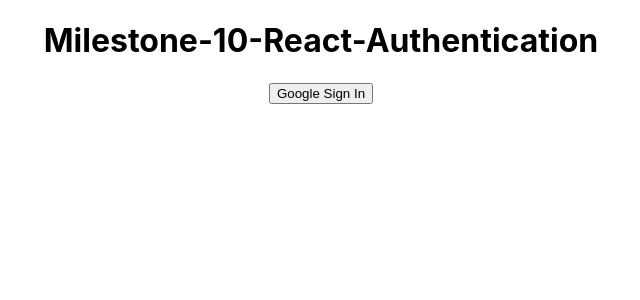
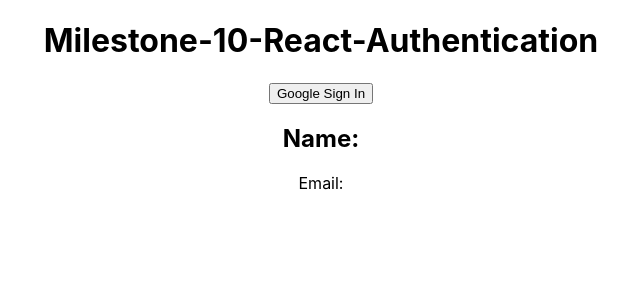
Before and after one commit to Rasujon3/simple-react-authentication, a React (Create React App) app: page / in a window 1280 px wide. Shown: the top 300 px of the page, without its empty margins (319-959 px from the left). Built offline with nearby package versions, Linux system fonts and the light colour scheme.

Commit message:
56-6 Display logged in user info, Sign out, toggle sign in, sign out

```diff
--- a/src/App.js
+++ b/src/App.js
@@ -1,10 +1,17 @@
 import "./App.css";
 import app from "./firebase.init";
-import { getAuth, GoogleAuthProvider, signInWithPopup } from "firebase/auth";
+import {
+  getAuth,
+  GoogleAuthProvider,
+  signInWithPopup,
+  signOut,
+} from "firebase/auth";
+import { useState } from "react";
 
 const auth = getAuth(app);
 
 function App() {
+  const [user, setUser] = useState({});
   const provider = new GoogleAuthProvider();
   const handleGoogleSignIn = () => {
     signInWithPopup(auth, provider)
@@ -14,6 +21,7 @@
         const token = credential.accessToken;
         console.log("token", token);
         const user = result.user;
+        setUser(user);
         console.log(user);
       })
       .catch((error) => {
@@ -28,10 +36,31 @@
         console.error(errorCode, errorMessage, email, credential);
       });
   };
+
+  const handleGoogleSignOut = () => {
+    const auth = getAuth();
+    signOut(auth)
+      .then(() => {
+        // Sign-out successful.
+        setUser({});
+      })
+      .catch((error) => {
+        // An error happened.
+        setUser({});
+      });
+  };
+
   return (
     <div className="App">
       <h1>Milestone-10-React-Authentication</h1>
-      <button onClick={() => handleGoogleSignIn()}>Google Sign In</button>
+      {user.email ? (
+        <button onClick={() => handleGoogleSignOut()}>Google Sign out</button>
+      ) : (
+        <button onClick={() => handleGoogleSignIn()}>Google Sign In</button>
+      )}
+      <h2>Name: {user.displayName}</h2>
+      <p>Email: {user.email}</p>
+      <img src={user.photoURL} alt="" />
     </div>
   );
 }
```
